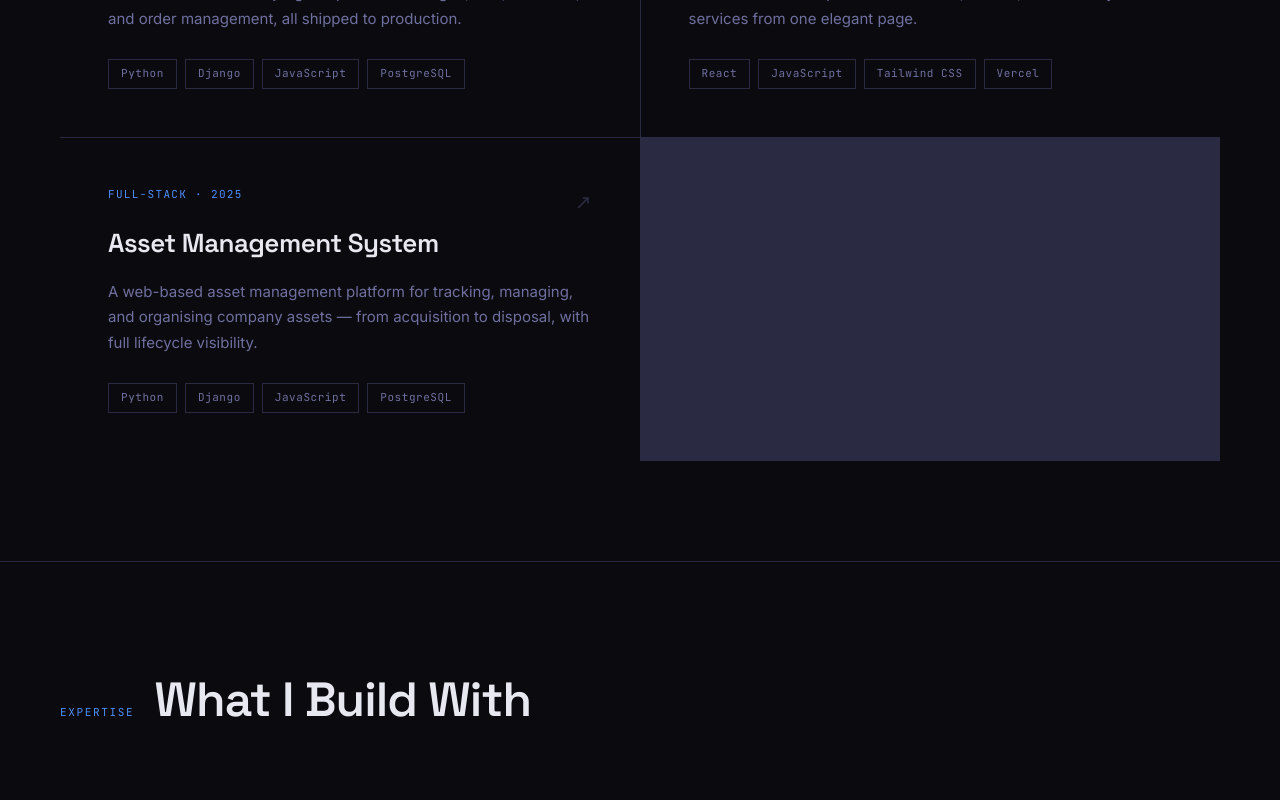
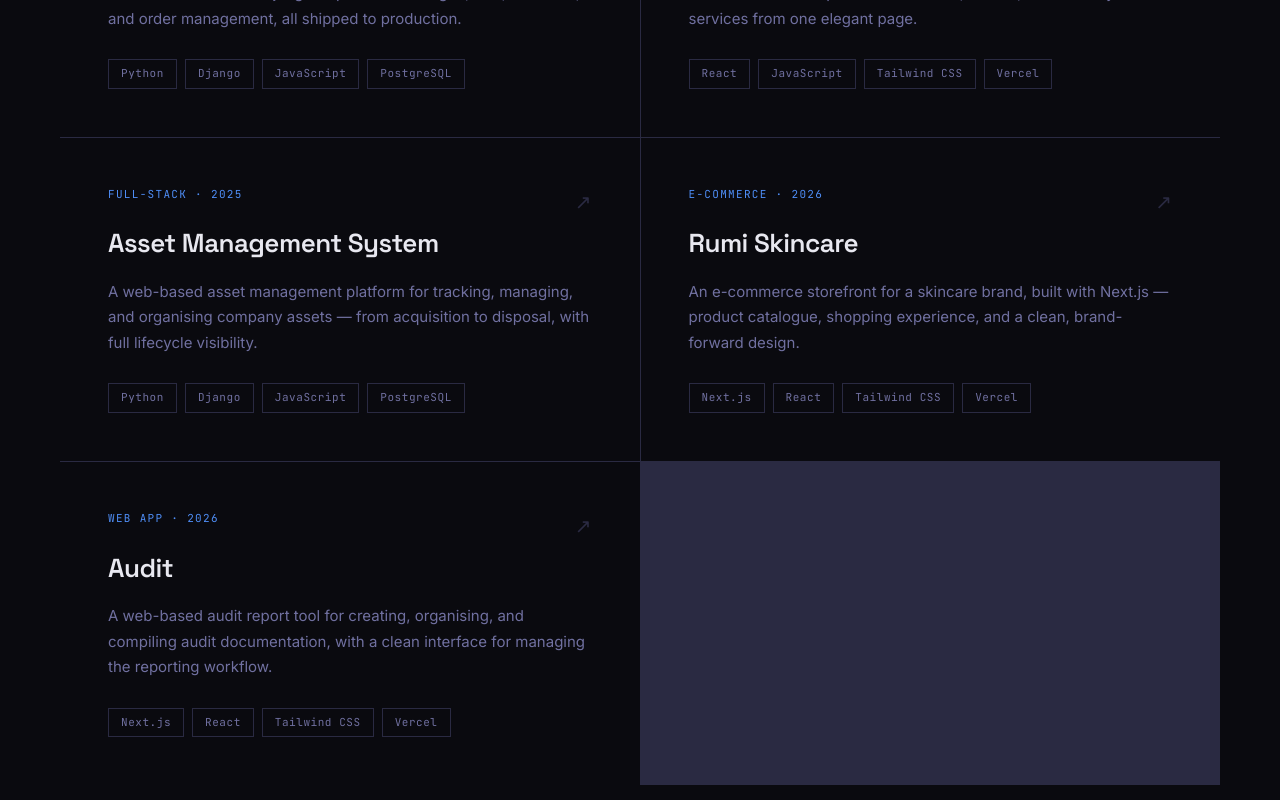
Before and after one commit to PrinceAmoakoBannerman/Portfolio, a React (Create React App) app: page / in a window 1280 px wide. Shown: the part 2060-2860 px from the top of the page. Built offline with nearby package versions, Linux system fonts and the light colour scheme.

Commit message:
Add Rumi Skincare and Audit projects to portfolio

```diff
--- a/src/data.js
+++ b/src/data.js
@@ -43,6 +43,20 @@ export const projects = [
     stack: ["Python", "Django", "JavaScript", "PostgreSQL"],
     link: "https://asm2-sage.vercel.app/",
   },
+  {
+    tag: "E-Commerce · 2026",
+    title: "Rumi Skincare",
+    desc: "An e-commerce storefront for a skincare brand, built with Next.js — product catalogue, shopping experience, and a clean, brand-forward design.",
+    stack: ["Next.js", "React", "Tailwind CSS", "Vercel"],
+    link: "https://rumi-skincare.vercel.app/",
+  },
+  {
+    tag: "Web App · 2026",
+    title: "Audit",
+    desc: "A web-based audit report tool for creating, organising, and compiling audit documentation, with a clean interface for managing the reporting workflow.",
+    stack: ["Next.js", "React", "Tailwind CSS", "Vercel"],
+    link: "https://audit-two-tau.vercel.app/",
+  },
 ];
 
 export const skills = [
```
